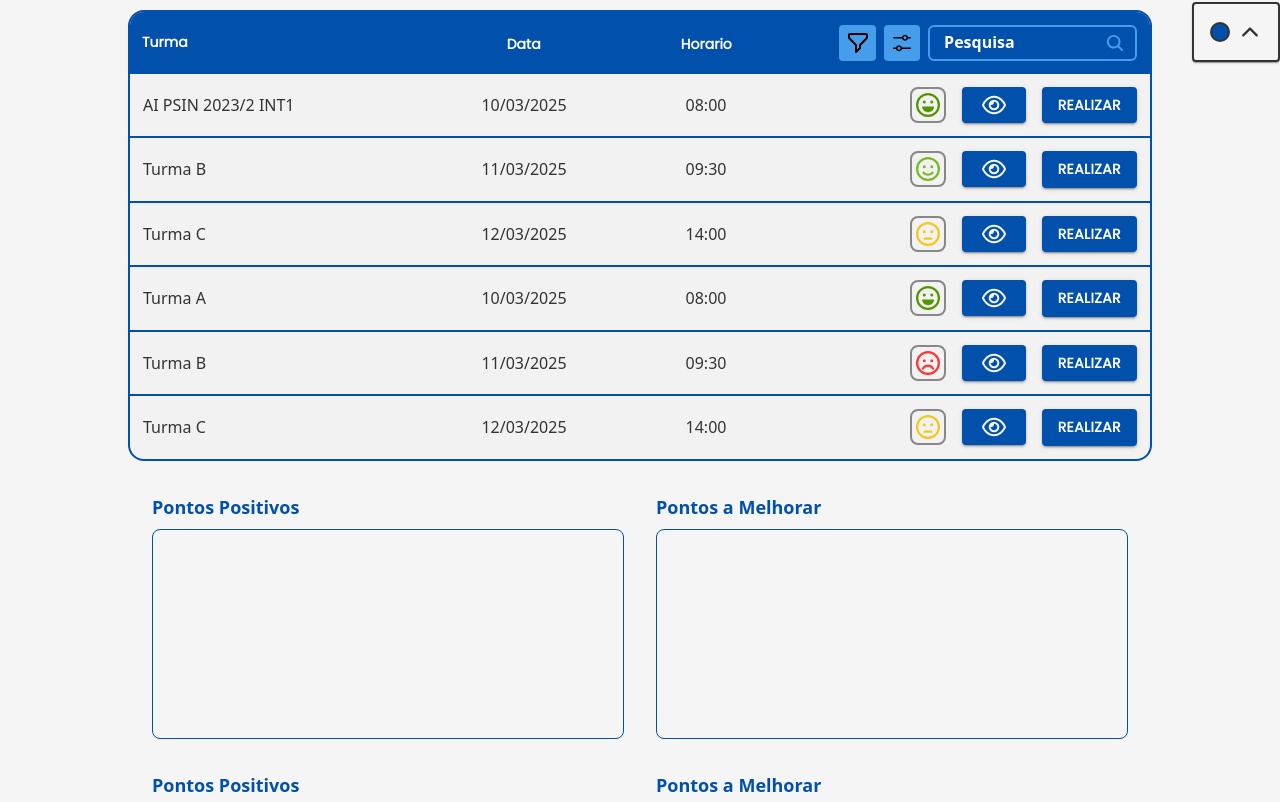
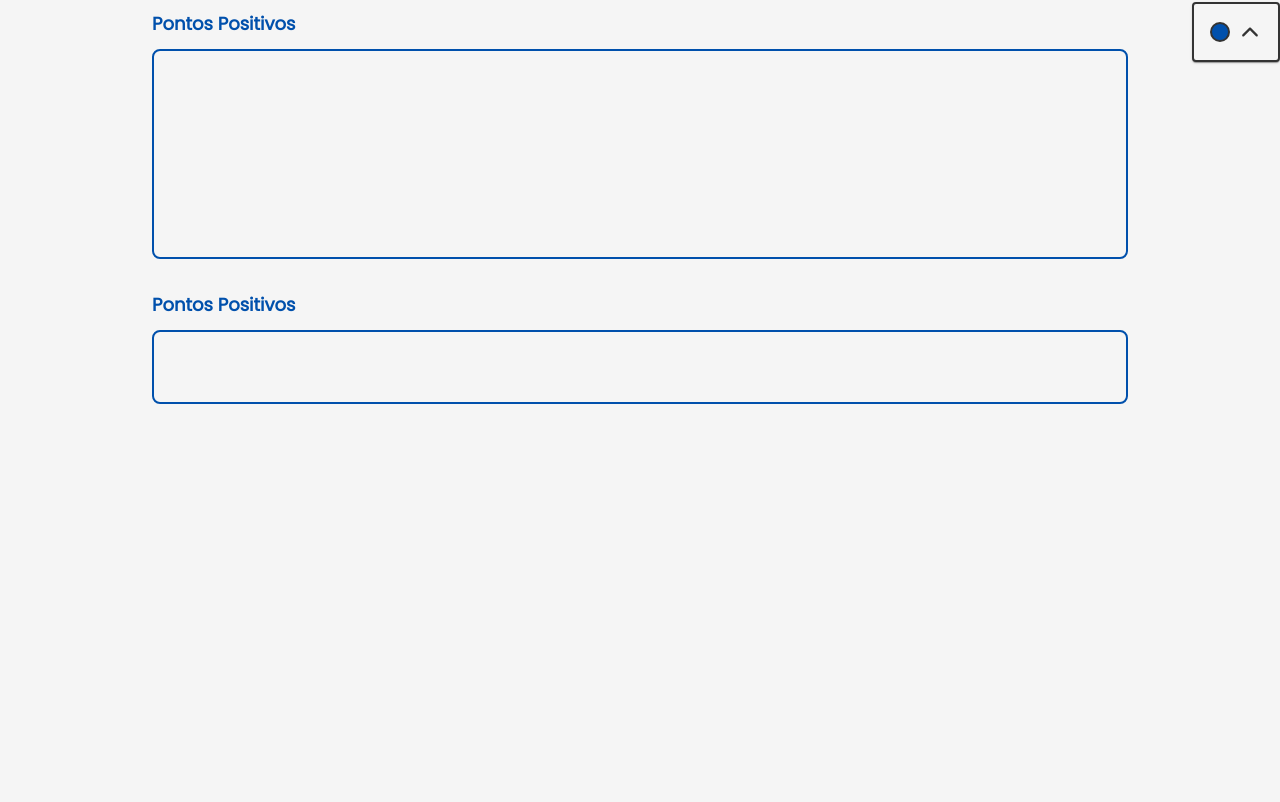
Before and after one commit to Hivqs79/Portal_do_Conselho, a Next.js app in the folder front/app/: page /components in a window 1280 px wide. Shown: the part 738-1540 px from the top of the page. After the commit the page ends 1142 px from the top, so only its background shows below. Built offline with nearby package versions, Linux system fonts and the light colour scheme.

Commit message:
:sparkles: feat: New sidebar implemented

```diff
--- a/front/app/app/InnerLayout.tsx
+++ b/front/app/app/InnerLayout.tsx
@@ -3,7 +3,7 @@ import DevPalleteChangerMenu from "@/components/DevPalleteChangerMenu";
 import Header from "@/components/Header";
 import { ThemeProviderContext, useThemeContext } from "@/hooks/useTheme";
 import { ThemeProvider } from "@mui/material";
-import { ReactElement } from "react";
+import { ReactElement, useEffect } from "react";
 
 export default function InnerLayout({ children }: { children: ReactElement }) {
   return (
@@ -14,7 +14,12 @@ export default function InnerLayout({ children }: { children: ReactElement }) {
 }
 
 function CoreLayout({ children }: { children: ReactElement }) {
-  const { theme, backgroundColor } = useThemeContext();
+  const { theme, backgroundColor, primaryColor } = useThemeContext();
+
+  useEffect(() => {
+    document.documentElement.style.setProperty("--primary-color", primaryColor);
+    document.documentElement.style.setProperty("--background", backgroundColor);
+  }, [primaryColor]);
 
   return (
     <ThemeProvider theme={theme}>
--- a/front/app/app/components/page.tsx
+++ b/front/app/app/components/page.tsx
@@ -49,6 +49,7 @@ import Rank from "@/components/rank/Rank";
 import { FaRegEye, FaRegFilePdf } from "react-icons/fa6";
 import Table from "@/components/table/Table";
 import Textarea from "@/components/input/Textarea";
+import TextareaComponent from "@/components/input/TextareaComponent";
 
 export default function Components() {
   const { primaryColor, secondaryColor, terciaryColor, constrastColor } =
@@ -221,16 +222,8 @@ export default function Components() {
         <Rank type="critico" outline={false} popover={false} />
       </Box>
 
-      <Table variant="primary" />
-      <Box className="flex w-full gap-8">
-        <Textarea title="Pontos Positivos" content="" />
-        <Textarea title="Pontos a Melhorar" content="" />
-      </Box>
-
-      <Box className="flex w-full gap-8">
-        <Textarea title="Pontos Positivos" content="A Rows ta 8, isso pode mudar, ou seja a altura Y pode mudar   by the readable content of a page when looking at its layout. The point of using Lorem Ipsum is that it has a more-or-less normal distribution of letters, as opposed to using 'Content here, content here', making it look like." />
-        <Textarea title="Pontos a Melhorar" content="A Rows ta 8, isso pode mudar, ou seja a altura Y pode mudar   by the readable content of a page when looking at its layout. The point of using Lorem Ipsum is that it has a more-or-less normal distribution of letters, as opposed to using 'Content here, content here', making it look like." />
-      </Box>
+      <TextareaComponent whriteOnly={false} title="Pontos Positivos" />
+      <TextareaComponent whriteOnly={true} title="Pontos Positivos" />
     </Container>
   );
 }
--- a/front/app/app/globals.css
+++ b/front/app/app/globals.css
@@ -1,3 +1,33 @@
 @tailwind base;
 @tailwind components;
 @tailwind utilities;
+
+:root {
+    --primary-color: #0050AC;
+    --background: #f5f5f5;
+}
+
+/* Estiliza a barra de rolagem */
+::-webkit-scrollbar {
+    width: 8px; /* Largura da barra vertical */
+    height: 8px; /* Altura da barra horizontal */
+  }
+
+  /* Fundo da barra de rolagem */
+  ::-webkit-scrollbar-track {
+    background: var(--contrast-color); /* Fundo da barra de rolagem */
+    border-radius: 8px;
+    margin-top: 0; /* Remover margem do topo, se necessário */
+    margin-bottom: 0; /* Remover margem da parte inferior */
+  }
+
+  /* Cor da barra de rolagem */
+  ::-webkit-scrollbar-thumb {
+    background: var(--primary-color);
+    border-radius: 8px;
+  }
+
+  /* Quando passa o mouse */
+  ::-webkit-scrollbar-thumb:hover {
+    background: var(--primary-color);
+  }
--- /dev/null
+++ b/front/app/components/input/TextareaComponent.tsx
@@ -0,0 +1,68 @@
+import React from "react";
+import { useThemeContext } from "@/hooks/useTheme";
+import { TextareaAutosize, Typography } from "@mui/material";
+
+interface TextareaProps {
+  whriteOnly: boolean;
+  title: string;
+  content?: string;
+}
+
+export default function TextareaComponent({
+  whriteOnly,
+  title,
+  content,
+}: TextareaProps) {
+  const { primaryColor, constrastColor, backgroundColor } = useThemeContext();
+
+  if (whriteOnly) {
+    return (
+      <>
+        <div className="w-full">
+          <Typography variant="lg_text_bold" color="primary">
+            {title}
+          </Typography>
+          <div
+            style={{
+              background: backgroundColor,
+              border: `2px solid ${primaryColor}`,
+            }}
+            className="rounded-normal mt-3"
+          >
+            <textarea
+              className="cursor-default w-full p-[8px] text-[16px] outline-none resize-none bg-transparent"
+              readOnly
+              style={{
+                color: constrastColor,
+              }}
+            />
+          </div>
+        </div>
+      </>
+    );
+  }
+
+  return (
+    <>
+      <div className="w-full">
+        <Typography variant="lg_text_bold" color="primary">
+          {title}
+        </Typography>
+        <div
+          style={{
+            background: backgroundColor,
+            border: `2px solid ${primaryColor}`,
+          }}
+          className="rounded-normal mt-3 min-h-[200px]"
+        >
+          <textarea
+            className="w-full min-h-[200px] p-[8px] text-[16px] outline-none resize-none bg-transparent"
+            style={{
+              color: constrastColor,
+            }}
+          />
+        </div>
+      </div>
+    </>
+  );
+}
```
